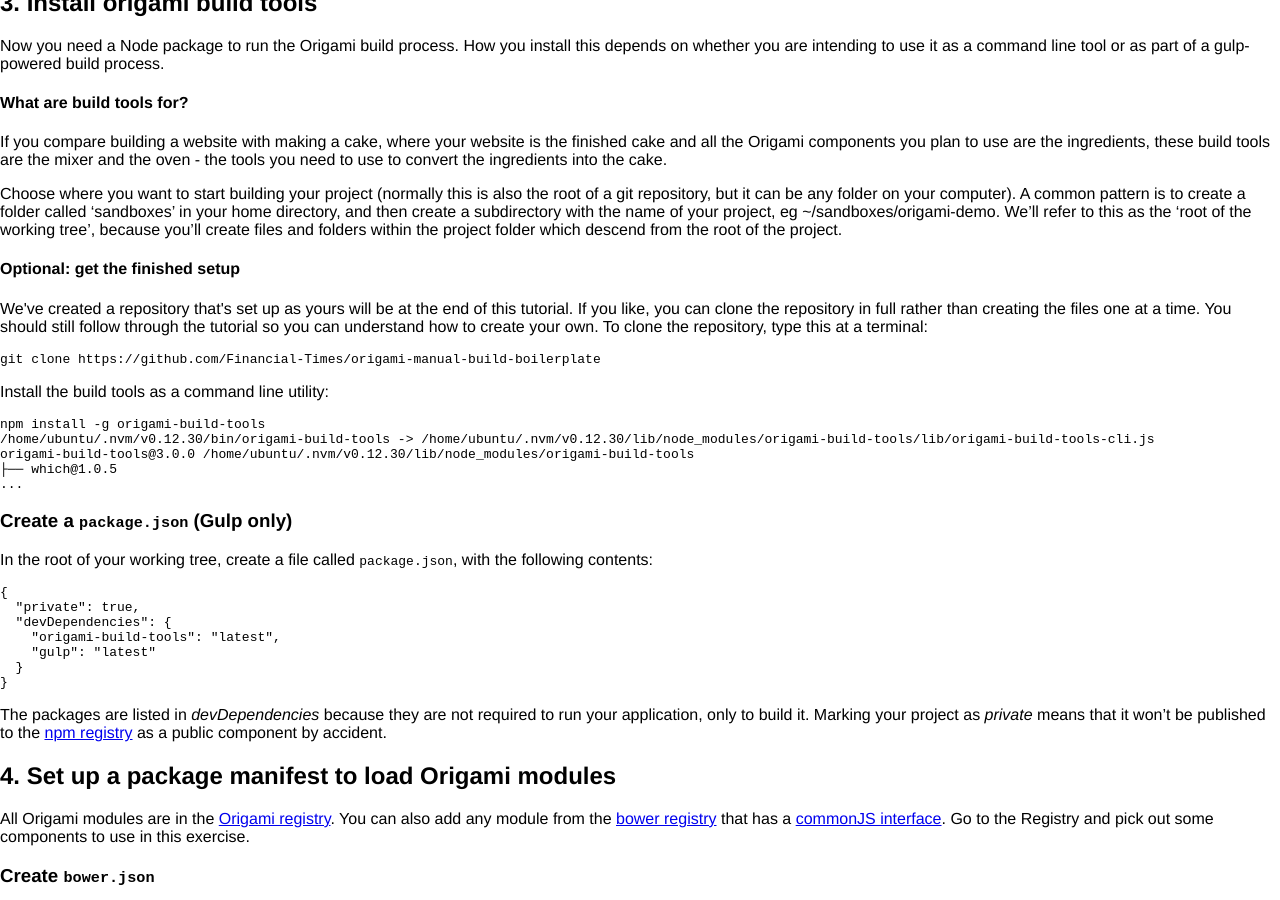
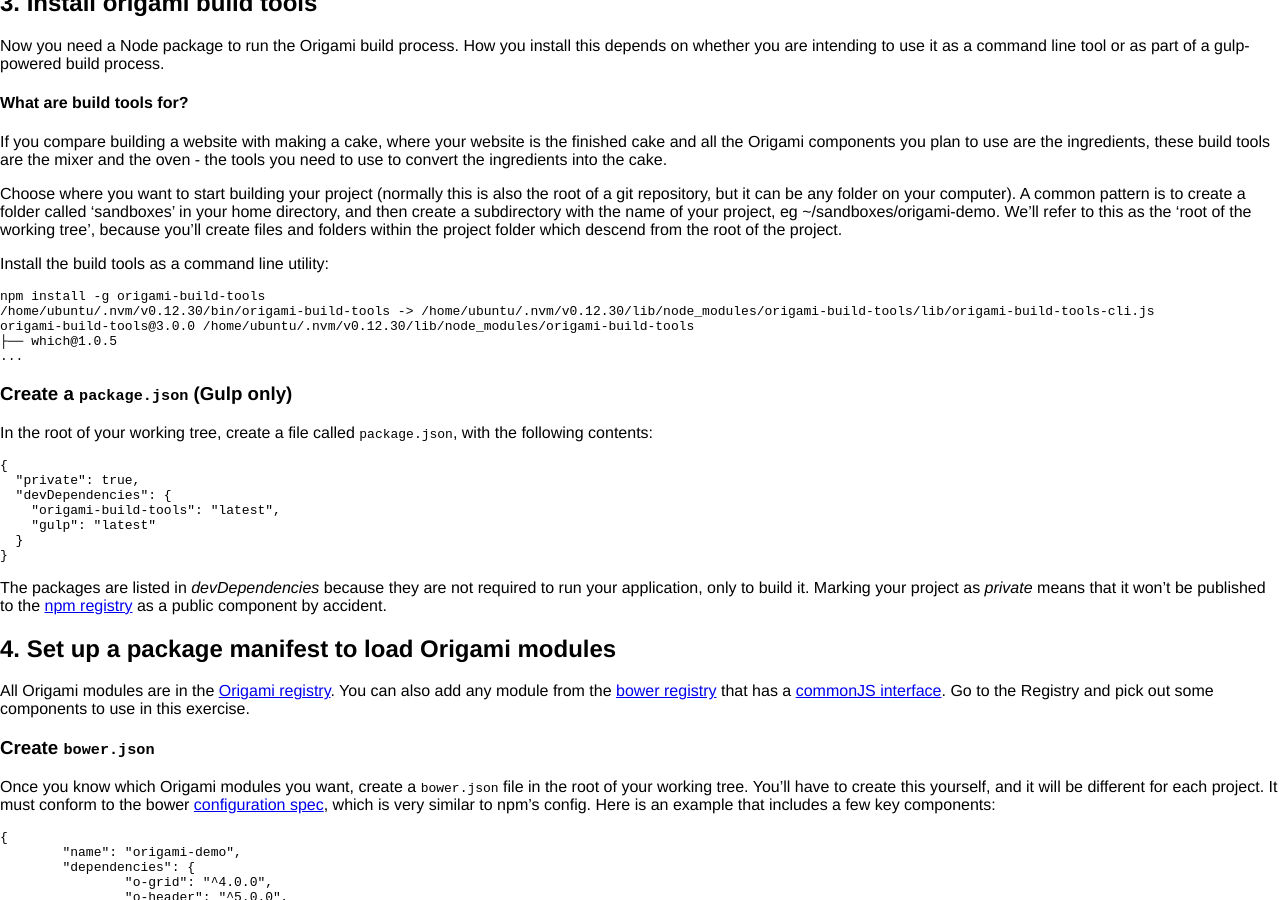
Before and after one commit to Financial-Times/ft-origami, a Jekyll site: the page built from docs/developer-guide/building-modules.md, in a window 1280 px wide and 900 px high, scrolled down 1698 px. Built offline with Jekyll 4.4.1, drawn with Linux system fonts in a browser that asks for light colours; nearby versions of some CDN libraries; comment, search, counter and statistics services are not loaded; a style sheet for code colours, icons or effects is not loaded.

Commit message:
Remove reference to origami-manual-build-boilerplate which no longer exists.

```diff
--- a/docs/developer-guide/building-modules.md
+++ b/docs/developer-guide/building-modules.md
@@ -87,15 +87,6 @@ Now you need a Node package to run the Origami build process.  How you install t
 </aside>
 
 Choose where you want to start building your project (normally this is also the root of a git repository, but it can be any folder on your computer). A common pattern is to create a folder called 'sandboxes' in your home directory, and then create a subdirectory with the name of your project, eg ~/sandboxes/origami-demo. We’ll refer to this as the ‘root of the working tree’, because you’ll create files and folders within the project folder which descend from the root of the project.
-
-<aside>
-<h4>Optional: get the finished setup</h4>
-<p>We've created a repository that's set up as yours will be at the end of this tutorial. If you like, you can clone the repository in full rather than creating the files one at a time. You should still follow through the tutorial so you can understand how to create your own. To clone the repository, type this at a terminal:</p>
-<pre class="cli">
-<kbd>git clone https://github.com/Financial-Times/origami-manual-build-boilerplate</kbd>
-</pre>
-</aside>
-
 
 Install the build tools as a command line utility:
 
```
